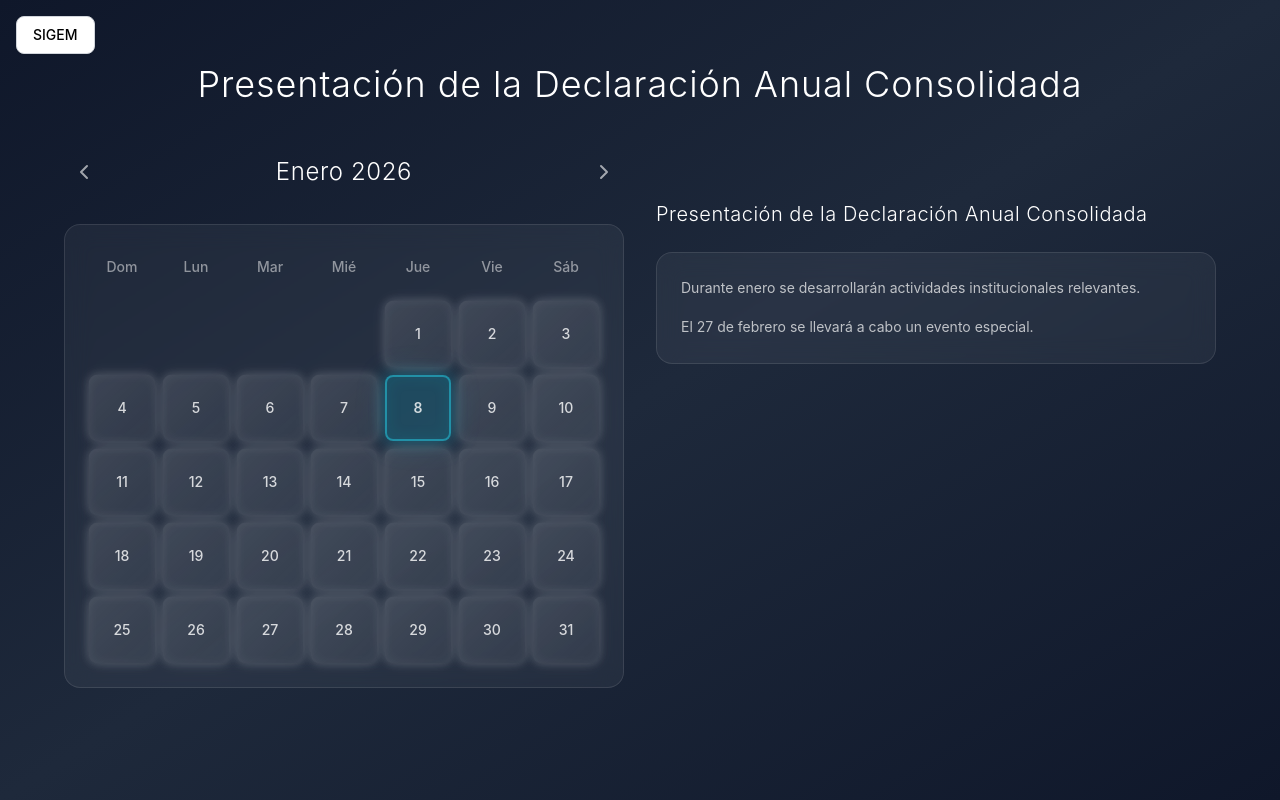
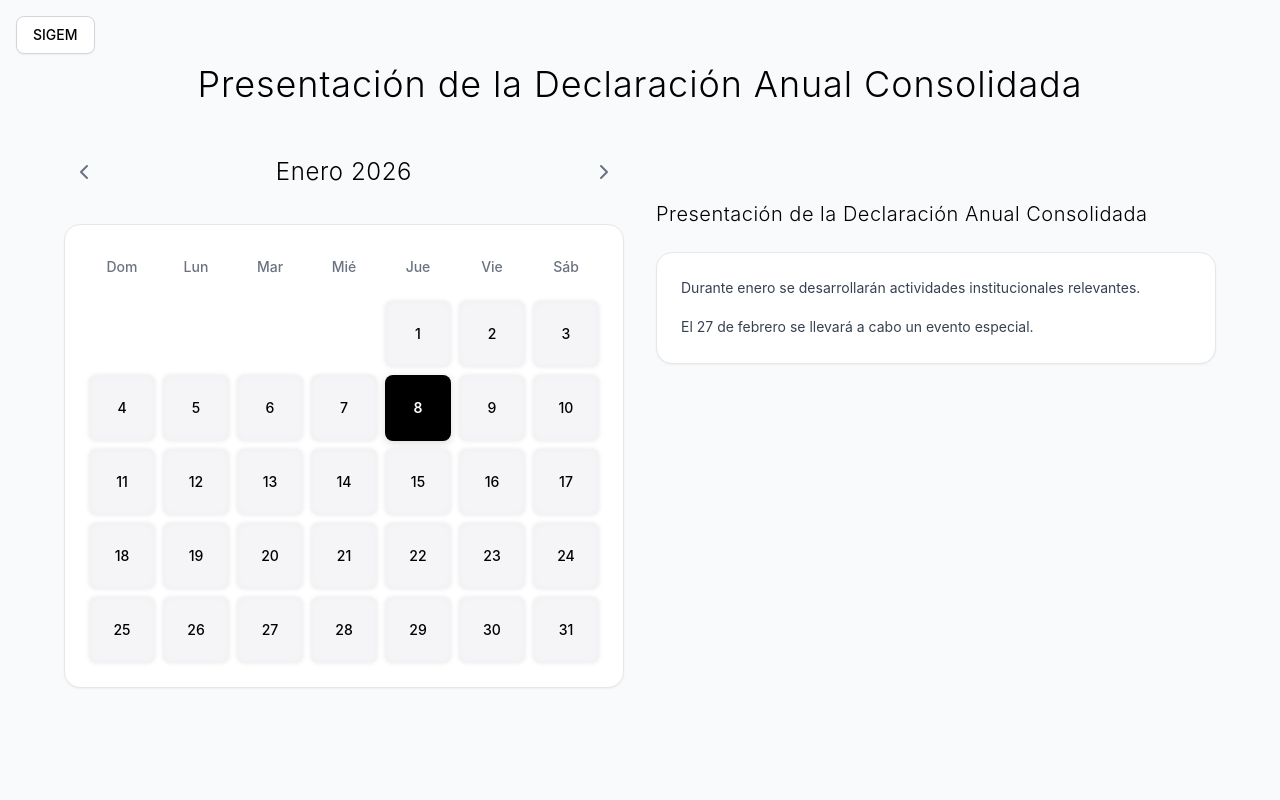
Before and after one commit to flavio1227/Calendario, a React (Vite) app: page / in a window 1280 px wide. Built offline with nearby package versions, Linux system fonts and the light colour scheme.

Commit message:
Aplicar diseÃ±o completo estilo Apple con tonos gris, blanco y negro en toda la aplicaciÃ³n

```diff
--- a/src/App.tsx
+++ b/src/App.tsx
@@ -38,7 +38,7 @@ function App() {
   }
 
   return (
-    <div className="min-h-screen bg-gradient-to-br from-slate-900 via-slate-800 to-slate-900 flex flex-col items-center justify-center p-6">
+    <div className="min-h-screen bg-gray-50 flex flex-col items-center justify-center p-6">
       {/* Fixed Apple-style Navigation Button */}
       <a
         href="https://flavio1227.github.io/SIGEM1.1/"
@@ -49,7 +49,7 @@ function App() {
 
       {/* Header */}
       <div className="w-full max-w-6xl mb-12">
-        <h1 className="text-4xl font-light text-white tracking-wide text-center">
+        <h1 className="text-4xl font-light text-black tracking-wide text-center">
           {mainTitle}
         </h1>
       </div>
--- a/src/components/AvisosSection.tsx
+++ b/src/components/AvisosSection.tsx
@@ -31,15 +31,15 @@ export default function AvisosSection() {
 
   return (
     <div className="w-full max-w-2xl mt-12">
-      <h3 className="text-xl font-light text-white mb-6 tracking-wide">
+      <h3 className="text-xl font-light text-black mb-6 tracking-wide">
         {title}
       </h3>
 
-      <div className="bg-white/5 backdrop-blur-md rounded-2xl p-6 border border-white/10 space-y-4 max-h-48 overflow-y-auto">
+      <div className="bg-white rounded-2xl p-6 border border-gray-200 shadow-sm space-y-4 max-h-48 overflow-y-auto">
         {avisos.map(aviso => (
           <div
             key={aviso.id}
-            className="text-white/70 text-sm leading-relaxed"
+            className="text-gray-700 text-sm leading-relaxed"
           >
             {aviso.texto}
           </div>
--- a/src/components/Calendar.tsx
+++ b/src/components/Calendar.tsx
@@ -94,35 +94,35 @@ export default function Calendar({ importantDates }: CalendarProps) {
         <div className="flex items-center gap-1">
           <button
             onClick={handlePrevYear}
-            className="hidden p-2 text-white/60 hover:text-white/90 transition-colors"
+            className="hidden p-2 text-gray-500 hover:text-black transition-colors"
             aria-label="Año anterior"
           >
             <ChevronsLeft size={20} />
           </button>
           <button
             onClick={handlePrevMonth}
-            className="p-2 text-white/60 hover:text-white/90 transition-colors"
+            className="p-2 text-gray-500 hover:text-black transition-colors"
             aria-label="Mes anterior"
           >
             <ChevronLeft size={24} />
           </button>
         </div>
 
-        <h2 className="text-2xl font-light text-white tracking-wide">
+        <h2 className="text-2xl font-light text-black tracking-wide">
           {MONTHS[currentMonth]} {currentYear}
         </h2>
 
         <div className="flex items-center gap-1">
           <button
             onClick={handleNextMonth}
-            className="p-2 text-white/60 hover:text-white/90 transition-colors"
+            className="p-2 text-gray-500 hover:text-black transition-colors"
             aria-label="Mes siguiente"
           >
             <ChevronRight size={24} />
           </button>
           <button
             onClick={handleNextYear}
-            className="hidden p-2 text-white/60 hover:text-white/90 transition-colors"
+            className="hidden p-2 text-gray-500 hover:text-black transition-colors"
             aria-label="Año siguiente"
           >
             <ChevronsRight size={20} />
@@ -131,11 +131,11 @@ export default function Calendar({ importantDates }: CalendarProps) {
       </div>
 
       {/* Calendar Grid */}
-      <div className="bg-white/5 backdrop-blur-md rounded-2xl p-6 border border-white/10">
+      <div className="bg-white rounded-2xl p-6 border border-gray-200 shadow-sm">
         {/* Day headers */}
         <div className="grid grid-cols-7 gap-2 mb-4">
           {DAYS.map(day => (
-            <div key={day} className="text-center text-white/50 text-sm font-medium py-2">
+            <div key={day} className="text-center text-gray-500 text-sm font-medium py-2">
               {day}
             </div>
           ))}
@@ -152,12 +152,12 @@ export default function Calendar({ importantDates }: CalendarProps) {
                 key={index}
                 className={`
                   aspect-square flex items-center justify-center rounded-lg text-sm
-                  ${day ? 'text-white/80' : 'text-transparent'}
+                  ${day ? 'text-black' : 'text-transparent'}
                   ${today
-                    ? 'today-date bg-cyan-500/20 border-2 border-cyan-400/50 font-semibold text-cyan-100'
+                    ? 'today-date bg-black text-white font-semibold'
                     : important
-                      ? 'important-date bg-white/10 font-medium'
-                      : 'hover:bg-white/5 transition-colors'}
+                      ? 'important-date bg-gray-100 font-medium'
+                      : 'hover:bg-gray-50 transition-colors'}
                 `}
               >
                 {day}
--- a/src/index.css
+++ b/src/index.css
@@ -12,29 +12,25 @@
 /* Pulse animation for important dates */
 @keyframes soft-pulse {
   0%, 100% {
-    box-shadow: 0 0 8px rgba(255, 255, 255, 0.15),
-                0 0 16px rgba(255, 255, 255, 0.08),
-                inset 0 0 12px rgba(255, 255, 255, 0.05);
+    box-shadow: 0 0 4px rgba(0, 0, 0, 0.08),
+                inset 0 0 8px rgba(0, 0, 0, 0.02);
     transform: scale(1);
   }
   50% {
-    box-shadow: 0 0 12px rgba(255, 255, 255, 0.25),
-                0 0 24px rgba(255, 255, 255, 0.12),
-                inset 0 0 16px rgba(255, 255, 255, 0.08);
-    transform: scale(1.02);
+    box-shadow: 0 0 8px rgba(0, 0, 0, 0.12),
+                inset 0 0 12px rgba(0, 0, 0, 0.04);
+    transform: scale(1.01);
   }
 }
 
 .important-date {
   animation: soft-pulse 3s ease-in-out infinite;
-  background: linear-gradient(135deg, rgba(255, 255, 255, 0.12), rgba(255, 255, 255, 0.06));
+  background: #F5F5F7;
 }
 
 /* Today date styling */
 .today-date {
-  box-shadow: 0 0 16px rgba(6, 182, 212, 0.3),
-              0 0 32px rgba(6, 182, 212, 0.15),
-              inset 0 0 16px rgba(6, 182, 212, 0.1);
+  box-shadow: 0 2px 8px rgba(0, 0, 0, 0.15);
 }
 
 /* Custom scrollbar for avisos section */
@@ -43,15 +39,15 @@
 }
 
 .overflow-y-auto::-webkit-scrollbar-track {
-  background: rgba(255, 255, 255, 0.05);
+  background: #F5F5F7;
   border-radius: 3px;
 }
 
 .overflow-y-auto::-webkit-scrollbar-thumb {
-  background: rgba(255, 255, 255, 0.15);
+  background: #D1D1D6;
   border-radius: 3px;
 }
 
 .overflow-y-auto::-webkit-scrollbar-thumb:hover {
-  background: rgba(255, 255, 255, 0.25);
+  background: #AEAEB2;
 }
```
